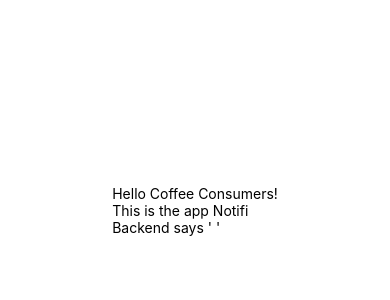
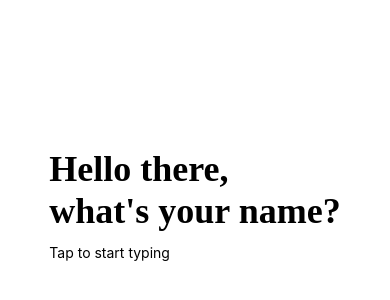
Before and after one commit to eij285/MAC_CoffeeConsumers, a React Native app in the folder Notifi/: screen / in a window 390 px wide. Shown: the part 212-512 px from the top of the page. Built offline with nearby package versions, Linux system fonts and the light colour scheme; no server answers.

Commit message:
homepage updated

```diff
--- a/Notifi/components/Homepage.js
+++ b/Notifi/components/Homepage.js
@@ -1,32 +1,31 @@
 import React, { useState, useEffect } from 'react';
-import { StyleSheet, Text, View } from 'react-native';
+import { StyleSheet, Text, TextInput, View } from 'react-native';
+import { useFonts } from 'expo-font';
 
 function Homepage(props) {
-
-    // Backend data being sent to homepage
-    const [data, setData] = useState([]);
-
-    // Change to local ip
-    useEffect(() => {
-        fetch('http://192.168.0.10:3000/get', {
-            method:'GET'
-        })
-        .then(resp => resp.json())
-        .then(data => {
-            console.log(data)
-            setData(data)
-        })
-
-    }, []);
+    const [text, setText] = useState('');
 
     return (
         <View>
-            <Text>Hello Coffee Consumers!</Text>
-            <Text>This is the app {props.name}</Text>
-            <Text>Backend says '{data.text1} {data.text2}'</Text>
+            <Text style={styles.textStyle}>Hello there,</Text>
+            <Text style={styles.textStyle}>what's your name?</Text>
+            <TextInput
+                style={{height: 40}}
+                placeholder="Tap to start typing"
+                onChangeText={text => setText(text)}
+                defaultValue={text}
+            />
         </View>
     )
 }
 
+export default Homepage;
 
-export default Homepage;
+const styles = StyleSheet.create({
+    textStyle: {
+        fontFamily: 'NimbusSanL-Regu',
+        fontStyle: 'normal',
+        fontSize: 36,
+        fontWeight: '700'
+    },
+  });
```
